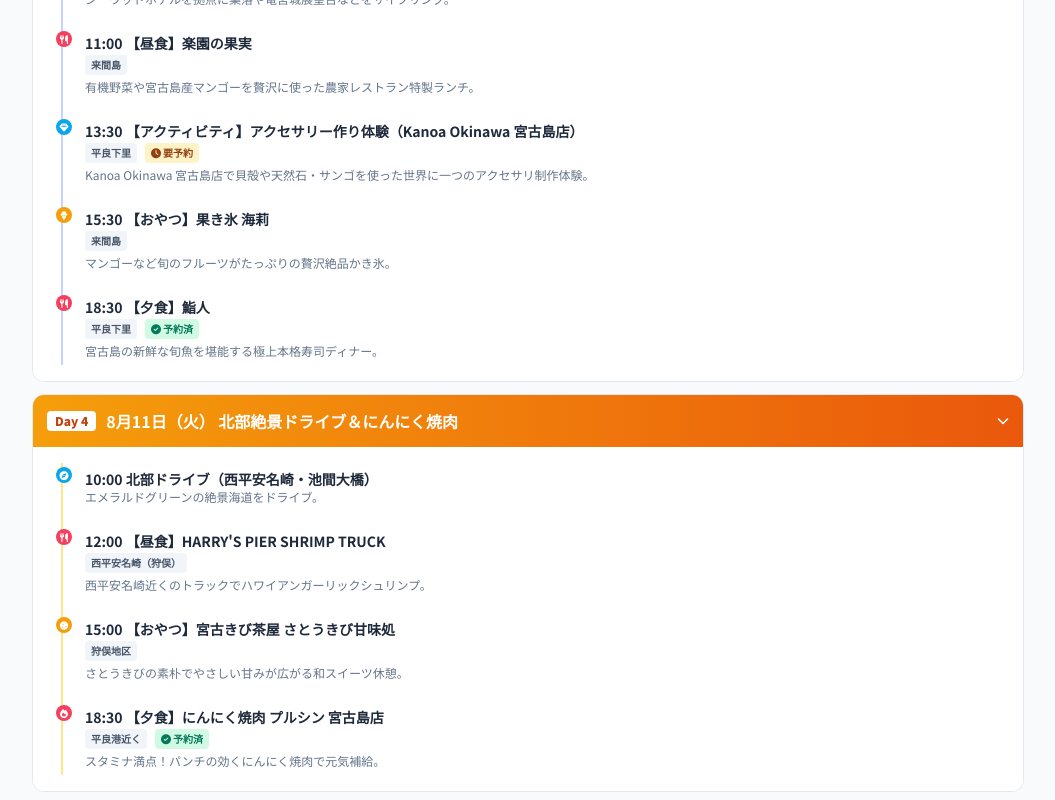
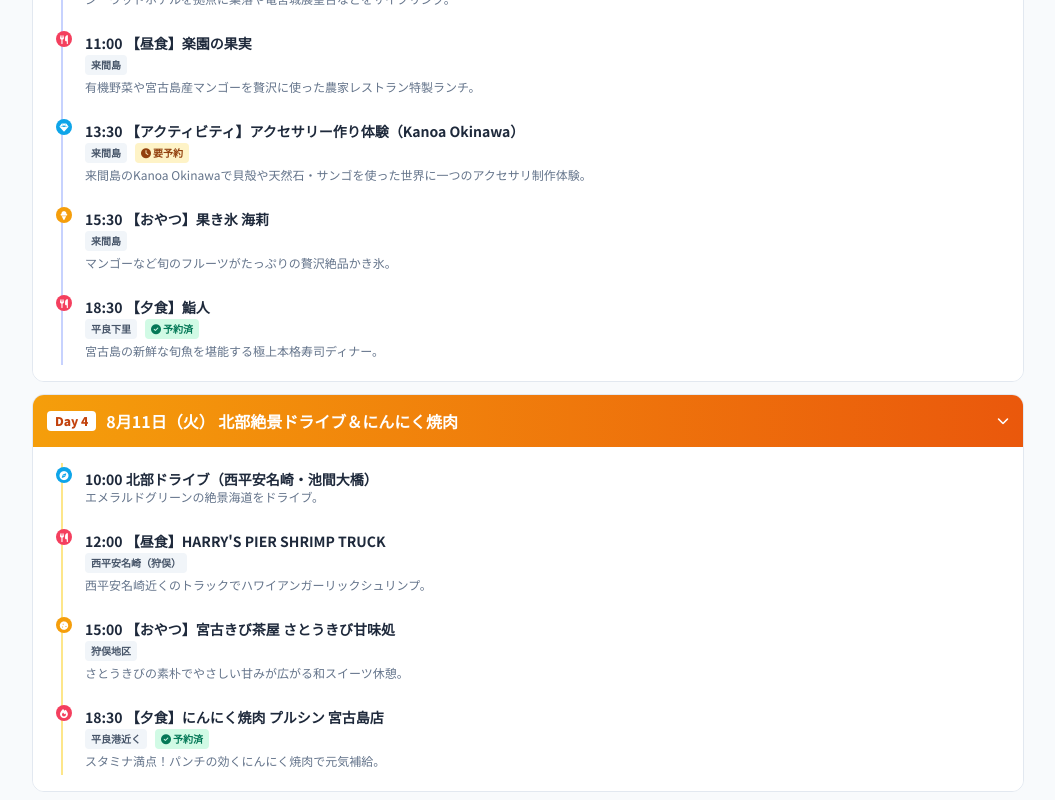
Before and after one commit to honkenji-lang/miyako_2026, a plain HTML site: page index.html in a window 1280 px wide. Shown: the part 1560-2360 px from the top of the page, without its empty margins (112-1167 px from the left). Drawn offline with nearby package versions, Linux system fonts and the light colour scheme.

Commit message:
fix: Kanoa Okinawaの場所を来間島(lat: 24.7238, lng: 125.2628)に修正

```diff
--- a/index.html
+++ b/index.html
@@ -292,12 +292,12 @@
                             </li>
                             <li class="relative cursor-pointer hover:bg-slate-50 p-1.5 rounded transition" onclick="scrollToMapAndFocus('kanoa_okinawa')">
                                 <div class="absolute -left-[23px] top-1 bg-sky-500 text-white w-4 h-4 rounded-full flex items-center justify-center text-[9px]"><i class="fa-solid fa-gem"></i></div>
-                                <div class="font-bold text-slate-800 text-sm">13:30 【アクティビティ】アクセサリー作り体験（Kanoa Okinawa 宮古島店）</div>
+                                <div class="font-bold text-slate-800 text-sm">13:30 【アクティビティ】アクセサリー作り体験（Kanoa Okinawa）</div>
                                 <div class="flex items-center gap-2 mt-0.5">
-                                    <span class="bg-slate-100 text-slate-600 font-semibold px-1.5 py-0.5 rounded text-[10px]">平良下里</span>
+                                    <span class="bg-slate-100 text-slate-600 font-semibold px-1.5 py-0.5 rounded text-[10px]">来間島</span>
                                     <span class="bg-amber-100 text-amber-800 font-bold px-1.5 py-0.5 rounded text-[10px]"><i class="fa-solid fa-clock mr-0.5"></i>要予約</span>
                                 </div>
-                                <p class="text-slate-500 mt-1">Kanoa Okinawa 宮古島店で貝殻や天然石・サンゴを使った世界に一つのアクセサリ制作体験。</p>
+                                <p class="text-slate-500 mt-1">来間島のKanoa Okinawaで貝殻や天然石・サンゴを使った世界に一つのアクセサリ制作体験。</p>
                             </li>
                             <li class="relative cursor-pointer hover:bg-slate-50 p-1.5 rounded transition" onclick="scrollToMapAndFocus('kakigori_kairi')">
                                 <div class="absolute -left-[23px] top-1 bg-amber-500 text-white w-4 h-4 rounded-full flex items-center justify-center text-[9px]"><i class="fa-solid fa-ice-cream"></i></div>
@@ -496,9 +496,9 @@
                             </tr>
                             <tr class="hover:bg-sky-50/50 cursor-pointer transition" onclick="scrollToMapAndFocus('kanoa_okinawa')">
                                 <td class="p-2.5 font-bold text-indigo-600">Day3 昼</td>
-                                <td class="p-2.5 font-bold text-slate-900">Kanoa Okinawa 宮古島店</td>
+                                <td class="p-2.5 font-bold text-slate-900">Kanoa Okinawa</td>
                                 <td class="p-2.5">アクセサリー体験</td>
-                                <td class="p-2.5 text-slate-500">平良下里</td>
+                                <td class="p-2.5 text-slate-500">来間島</td>
                                 <td class="p-2.5 text-center"><span class="bg-amber-100 text-amber-800 px-2 py-0.5 rounded font-bold text-[10px]">要予約</span></td>
                             </tr>
                             <tr class="hover:bg-sky-50/50 cursor-pointer transition" onclick="scrollToMapAndFocus('kakigori_kairi')">
@@ -746,7 +746,7 @@
             'tunkaraya': { name: "島cafeとぅんからや", lat: 24.7218, lng: 125.3375, color: "#f59e0b", day: [2], desc: "Day2 おやつ候補 / 絶景カフェ" },
             'paina_terrace': { name: "パイナテラス", lat: 24.8005, lng: 125.2801, color: "#f43f5e", day: [2], desc: "Day2 夕食 / ダイニングバー（予約済）" },
             'rakuen_no_kajitsu': { name: "楽園の果実", lat: 24.7235, lng: 125.2625, color: "#f43f5e", day: [3], desc: "Day3 昼食 / 来間島農家レストラン" },
-            'kanoa_okinawa': { name: "Kanoa Okinawa 宮古島店", lat: 24.8035, lng: 125.2815, color: "#0ea5e9", day: [3], desc: "Day3 13:30〜 / アクセサリー作り体験（要予約）" },
+            'kanoa_okinawa': { name: "Kanoa Okinawa", lat: 24.7238, lng: 125.2628, color: "#0ea5e9", day: [3], desc: "Day3 13:30〜 / アクセサリー作り体験（来間島・要予約）" },
             'kakigori_kairi': { name: "果き氷 海莉", lat: 24.7242, lng: 125.2632, color: "#f59e0b", day: [3], desc: "Day3 おやつ / 来間島かき氷" },
             'sushito': { name: "鮨人", lat: 24.8012, lng: 125.2810, color: "#f43f5e", day: [3], desc: "Day3 夕食 / 寿司（平良下里・予約済）" },
             'ikema_bridge': { name: "西平安名崎・池間大橋", lat: 24.9282, lng: 125.2485, color: "#0ea5e9", day: [4], desc: "Day4 ドライブ景勝地" },
```
